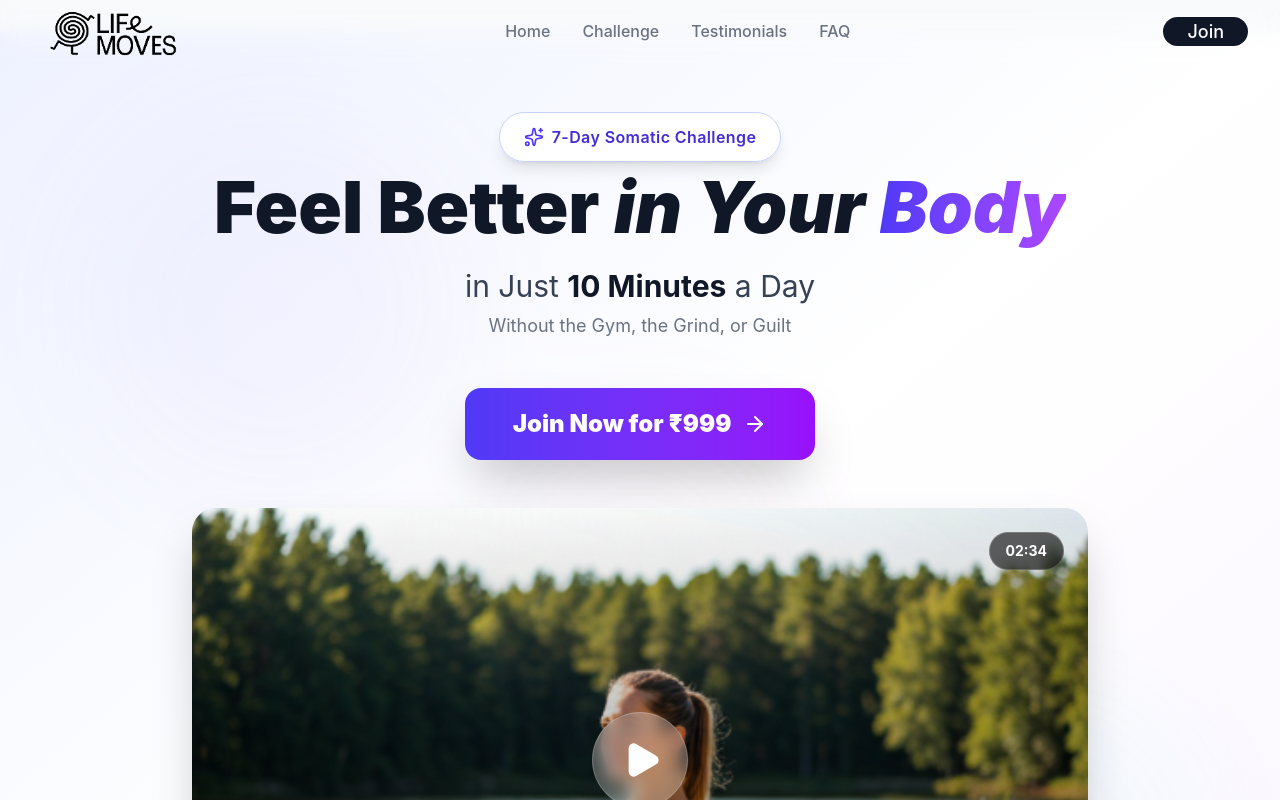
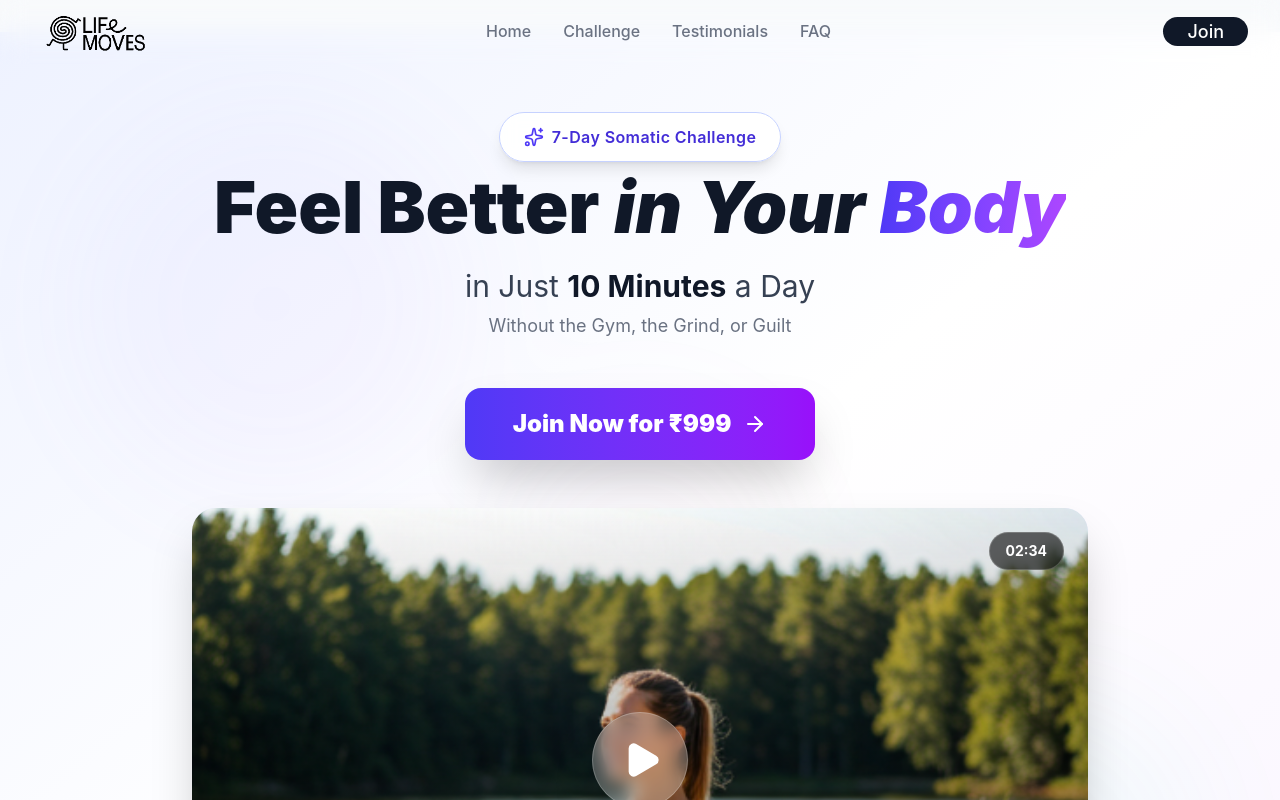
Before and after one commit to ankit0318/lifemoves, a Next.js app: page / in a window 1280 px wide. Shown: the top 800 px of the page. Built offline with nearby package versions, Linux system fonts and the light colour scheme.

Commit message:
Fix logo sizing and spacing

```diff
--- a/src/components/Somatic/Navbar.tsx
+++ b/src/components/Somatic/Navbar.tsx
@@ -28,8 +28,8 @@ export default function Navbar() {
     <nav className="w-full from-indigo-50 via-white to-purple-50 backdrop-blur-md fixed top-0 left-0 z-50">
       <div className="max-w-7xl mx-auto px-4 sm:px-6 lg:px-8 flex items-center justify-between h-16">
         {/* Logo */}
-        <Link href="#" className="flex items-center gap-2 font-extrabold text-3xl text-indigo-700">
-          <img src='/lifemoves.webp' alt='LifeMoves' className='md:w-44 md:h-20 w-32 h-14' />
+        <Link href="#" className="flex items-center font-extrabold text-3xl text-indigo-700 flex-shrink-0">
+          <img src='/lifemoves.webp' alt='LifeMoves' className='h-10 w-auto sm:h-12 md:h-14 lg:h-16 object-contain' />
         </Link>
         {/* Desktop Nav Links Centered */}
         <div className="hidden md:flex flex-1 items-center justify-center gap-8">
```
